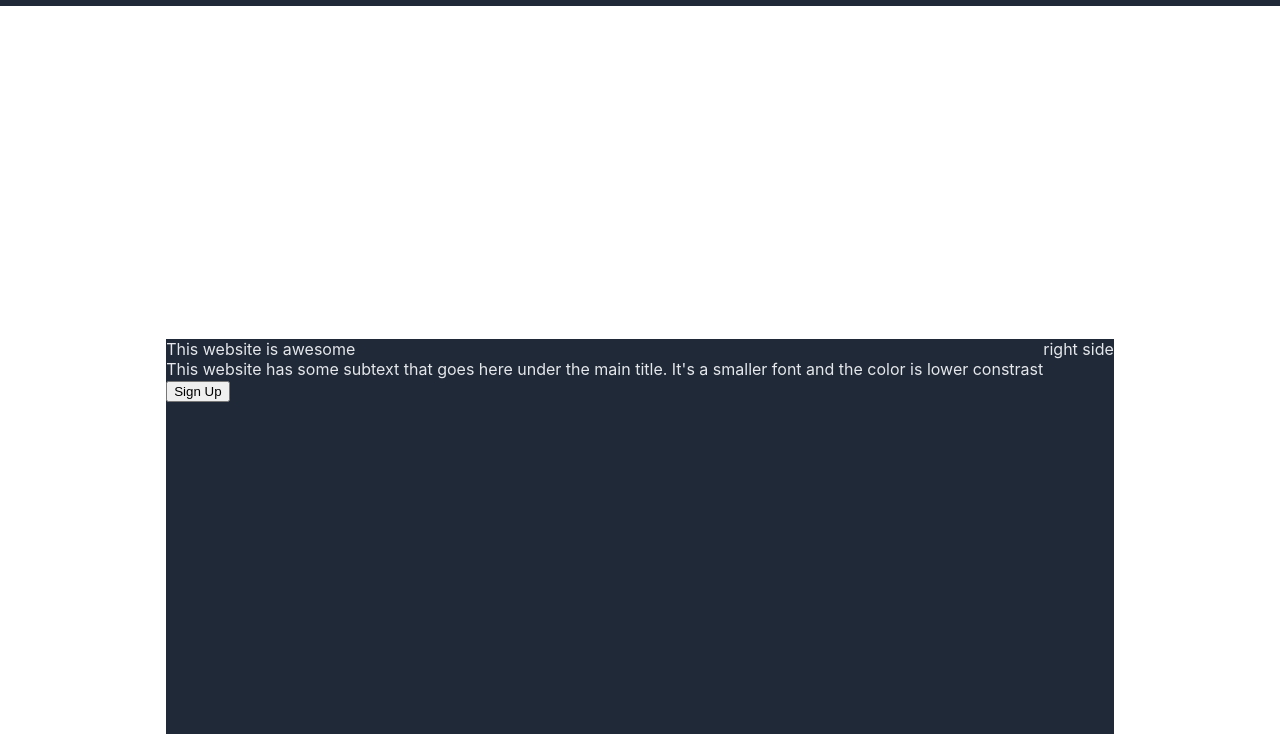
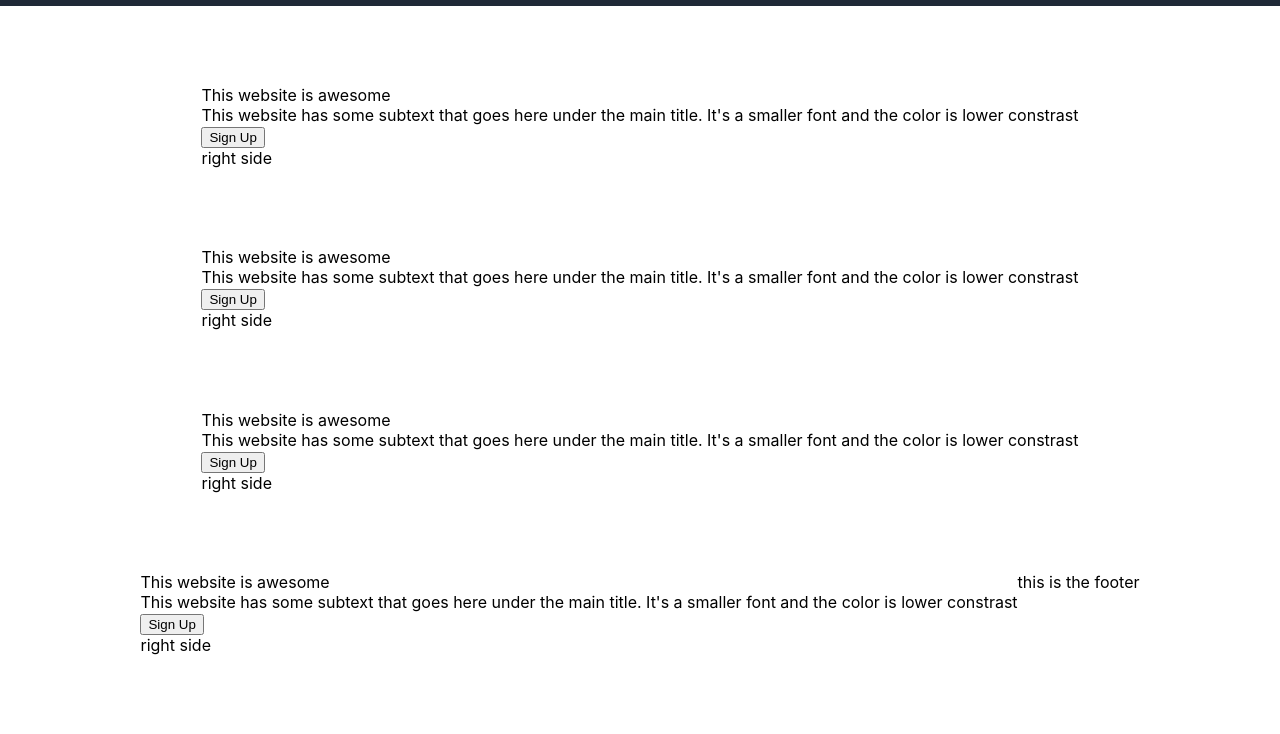
Before and after one commit to cokingtins1/Landing-Page, a plain HTML site: page index.html in a window 1280 px wide. Shown: the part 66-800 px from the top of the page. Drawn offline with Linux system fonts and the light colour scheme.

```diff
--- a/index.html
+++ b/index.html
@@ -19,18 +19,42 @@
         </nav>
     </header>
 
-    <section>
-        <div class="upper-section">
-            <div class = "left">
-                <div class="left-main">This website is awesome</div>
-                <div class="left-sub">This website has some subtext that goes here under the main title. It's a smaller font and the color is lower constrast</div>
-                <a class ="cta" href="google.com"><button>Sign Up</button></a>
-            </div>
-            <div class = "right">
-                right side
-            </div>
+    <div class="first-section">
+        <h>This website is awesome</h>
+        <div>This website has some subtext that goes here under the main title. It's a smaller font and the color is lower constrast</div>
+        <a href="google.com"><button>Sign Up</button></a>
+        <div class = "right">
+            right side
         </div>
-    </section>
+    </div>
+
+    <div class="second-section">
+        <div>This website is awesome</div>
+        <div>This website has some subtext that goes here under the main title. It's a smaller font and the color is lower constrast</div>
+        <a href="google.com"><button>Sign Up</button></a>
+    <div class = "right">
+        right side
+    </div>
+    </div>
+
+    <div class="third-section">
+        <div>This website is awesome</div>
+        <div>This website has some subtext that goes here under the main title. It's a smaller font and the color is lower constrast</div>
+        <a href="google.com"><button>Sign Up</button></a>
+    <div class = "right">
+        right side
+    </div>
+</div>
+
+    <div class="fourth-section">
+        <div>This website is awesome</div>
+        <div>This website has some subtext that goes here under the main title. It's a smaller font and the color is lower constrast</div>
+        <a href="google.com"><button>Sign Up</button></a>
+        <div class = "right">
+            right side</div>
+    </div>
+
+    <footer> this is the footer</footer>
 
 </body>
 </html>
```
